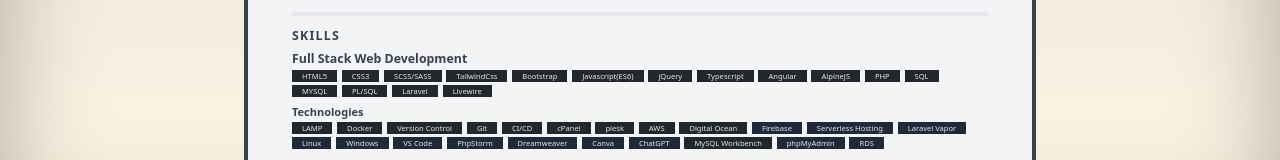
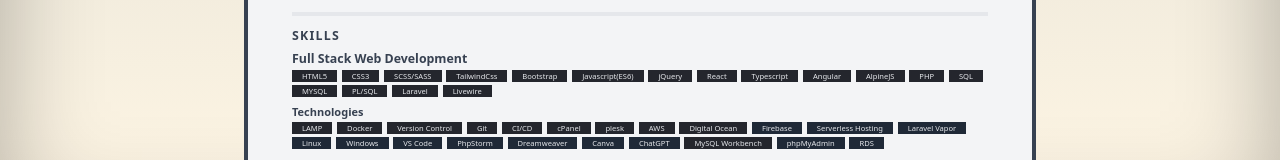
Before and after one commit to mailmerohit5/resume, a plain HTML site: page index.html in a window 1280 px wide. Shown: the part 2013-2173 px from the top of the page. Drawn offline with nearby package versions, Linux system fonts and the light colour scheme.

Commit message:
Update index.html

```diff
--- a/index.html
+++ b/index.html
@@ -574,6 +574,7 @@ i:hover {
                       <li class="mr-1.6 print:border-inset bg-gray-250 mb-1 px-2.5 leading-relaxed text-gray-200 print:bg-white">Bootstrap</li>
                       <li class="mr-1.6 print:border-inset bg-gray-250 mb-1 px-2.5 leading-relaxed text-gray-200 print:bg-white">Javascript(ES6)</li>
                       <li class="mr-1.6 print:border-inset bg-gray-250 mb-1 px-2.5 leading-relaxed text-gray-200 print:bg-white">jQuery</li>
+                         <li class="mr-1.6 print:border-inset bg-gray-250 mb-1 px-2.5 leading-relaxed text-gray-200 print:bg-white">React</li>
 
                       <li class="mr-1.6 print:border-inset bg-gray-250 mb-1 px-2.5 leading-relaxed text-gray-200 print:bg-white">Typescript</li>
                       <li class="mr-1.6 print:border-inset bg-gray-250 mb-1 px-2.5 leading-relaxed text-gray-200 print:bg-white">Angular</li>
```
